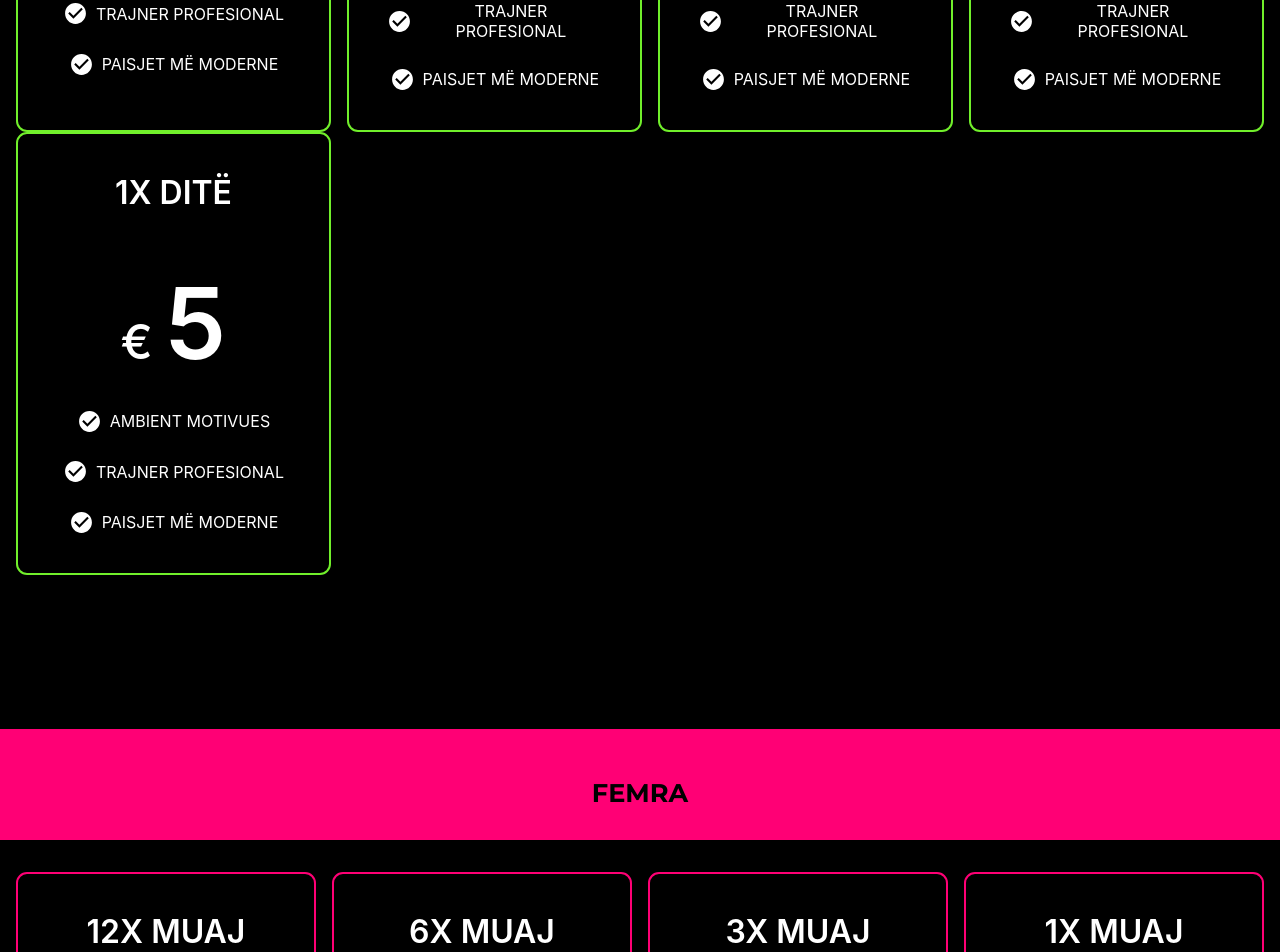
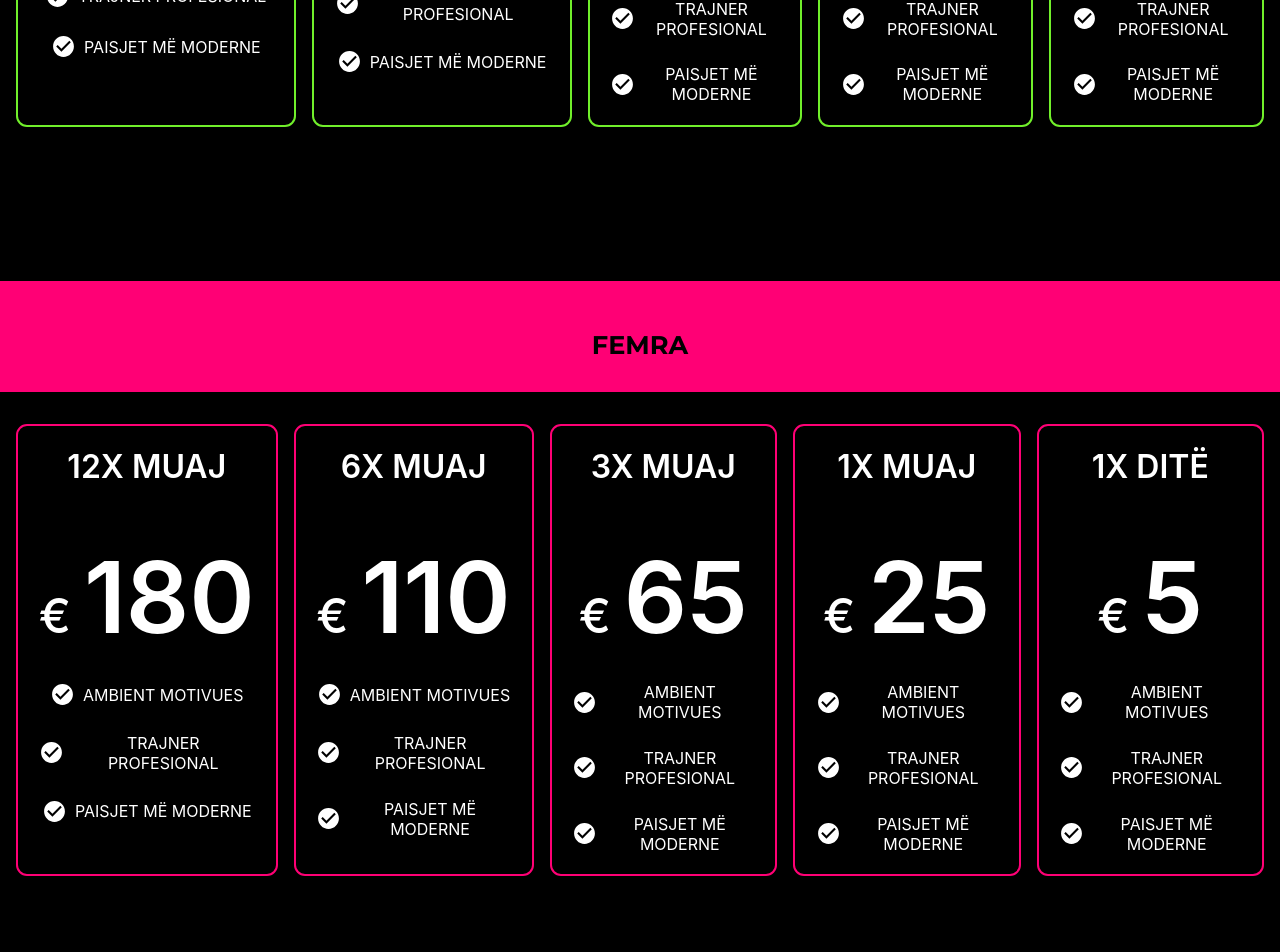
Before and after one commit to ArditDEV/eb7-fitness, a React (Create React App) app: page /ofertat in a window 1280 px wide. Shown: the part 760-1712 px from the top of the page. Built offline with nearby package versions, Linux system fonts and the light colour scheme; a web font is replaced by a local one.

Commit message:
Update ofertat.css one day + changes

```diff
--- a/src/css/ofertat.css
+++ b/src/css/ofertat.css
@@ -62,13 +62,13 @@
 
 .pricing-plan--starterr {
   border: 2px solid #71ef2b;
-  padding: 2.4rem;
+  padding: 1.3rem;
 }
 
 .pricing-plan--completee {
   background-color: black;
   border: 2px solid #ff0075;
-  padding: 2.4rem;
+  padding: 1.3rem;
 }
 
 .plan-headerr {
@@ -134,7 +134,7 @@
 }
 
 .grid--2-colss {
-  grid-template-columns: repeat(4, 1fr);
+  grid-template-columns: repeat(5, 1fr);
 }
 
 .grid-final {
```
